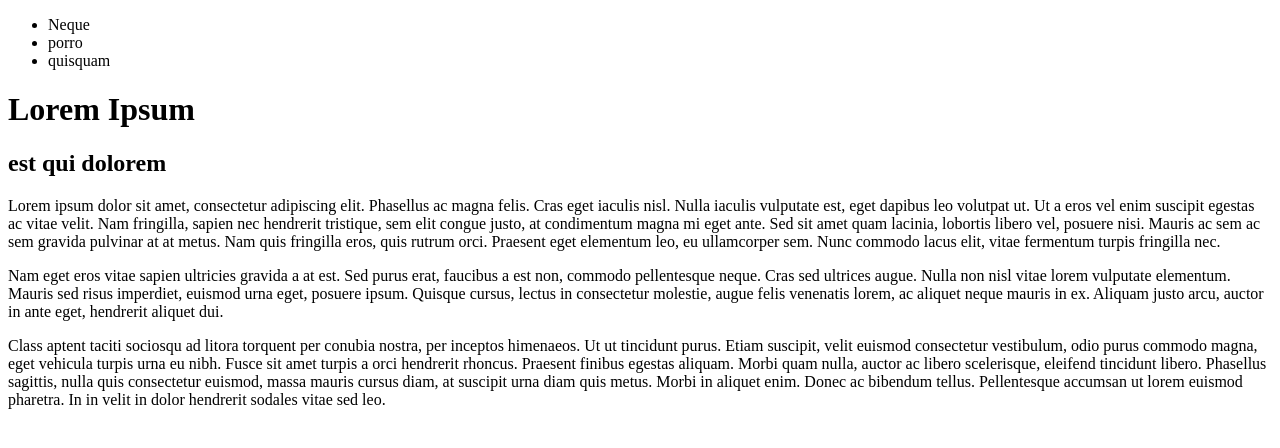
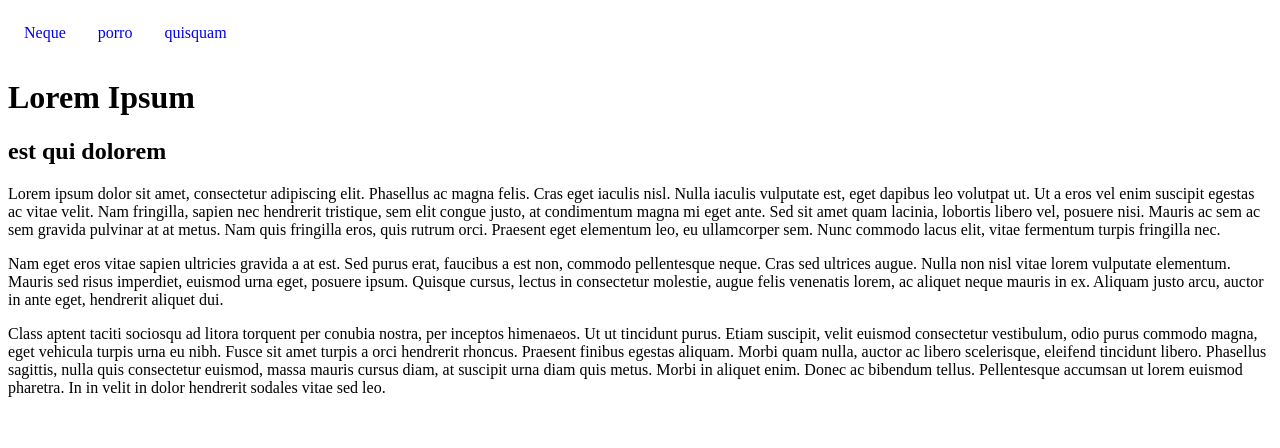
Before and after one commit to JamesWheadon/js_browser_exercise, a website: page index.html in a window 1280 px wide. Drawn offline with Linux system fonts and the light colour scheme.

Commit message:
styling and IDs

```diff
--- a/index.html
+++ b/index.html
@@ -2,26 +2,26 @@
 <html lang="en">
     <head>
         <title>JS time</title>
-        <link rel="stylesheet" href="static/css/style.css">
+        <link rel="stylesheet" href="style.css">
     </head>
     <body>
         <header>
             <ul>
-                <li>Neque</li>
-                <li>porro</li>
-                <li>quisquam</li>
+                <li><a href="#para-1">Neque</a></li>
+                <li><a href="#para-2">porro</a></li>
+                <li><a href="#para-3">quisquam</a></li>
             </ul>
         </header>
-        <h1>Lorem Ipsum</h1>
-        <h2>est qui dolorem</h2>
+        <h1 id="heading-1">Lorem Ipsum</h1>
+        <h2 id="heading-2">est qui dolorem</h2>
         <section>
-            <p>
+            <p id="para-1">
                 Lorem ipsum dolor sit amet, consectetur adipiscing elit. Phasellus ac magna felis. Cras eget iaculis nisl. Nulla iaculis vulputate est, eget dapibus leo volutpat ut. Ut a eros vel enim suscipit egestas ac vitae velit. Nam fringilla, sapien nec hendrerit tristique, sem elit congue justo, at condimentum magna mi eget ante. Sed sit amet quam lacinia, lobortis libero vel, posuere nisi. Mauris ac sem ac sem gravida pulvinar at at metus. Nam quis fringilla eros, quis rutrum orci. Praesent eget elementum leo, eu ullamcorper sem. Nunc commodo lacus elit, vitae fermentum turpis fringilla nec.
             </p>
-            <p>
+            <p id="para-2">
                 Nam eget eros vitae sapien ultricies gravida a at est. Sed purus erat, faucibus a est non, commodo pellentesque neque. Cras sed ultrices augue. Nulla non nisl vitae lorem vulputate elementum. Mauris sed risus imperdiet, euismod urna eget, posuere ipsum. Quisque cursus, lectus in consectetur molestie, augue felis venenatis lorem, ac aliquet neque mauris in ex. Aliquam justo arcu, auctor in ante eget, hendrerit aliquet dui.
             </p>
-            <p>
+            <p id="para-3">
                 Class aptent taciti sociosqu ad litora torquent per conubia nostra, per inceptos himenaeos. Ut ut tincidunt purus. Etiam suscipit, velit euismod consectetur vestibulum, odio purus commodo magna, eget vehicula turpis urna eu nibh. Fusce sit amet turpis a orci hendrerit rhoncus. Praesent finibus egestas aliquam. Morbi quam nulla, auctor ac libero scelerisque, eleifend tincidunt libero. Phasellus sagittis, nulla quis consectetur euismod, massa mauris cursus diam, at suscipit urna diam quis metus. Morbi in aliquet enim. Donec ac bibendum tellus. Pellentesque accumsan ut lorem euismod pharetra. In in velit in dolor hendrerit sodales vitae sed leo.
             </p>
         </section>
--- /dev/null
+++ b/style.css
@@ -0,0 +1,21 @@
+html {
+    scroll-behavior: smooth;
+  }
+
+ul {
+    list-style-type: none;
+    margin: 0;
+    padding: 0;
+    overflow: hidden;
+}
+
+li {
+    float: left;
+}
+
+li a {
+    display: block;
+    text-align: center;
+    padding: 16px;
+    text-decoration: none;
+}
```
